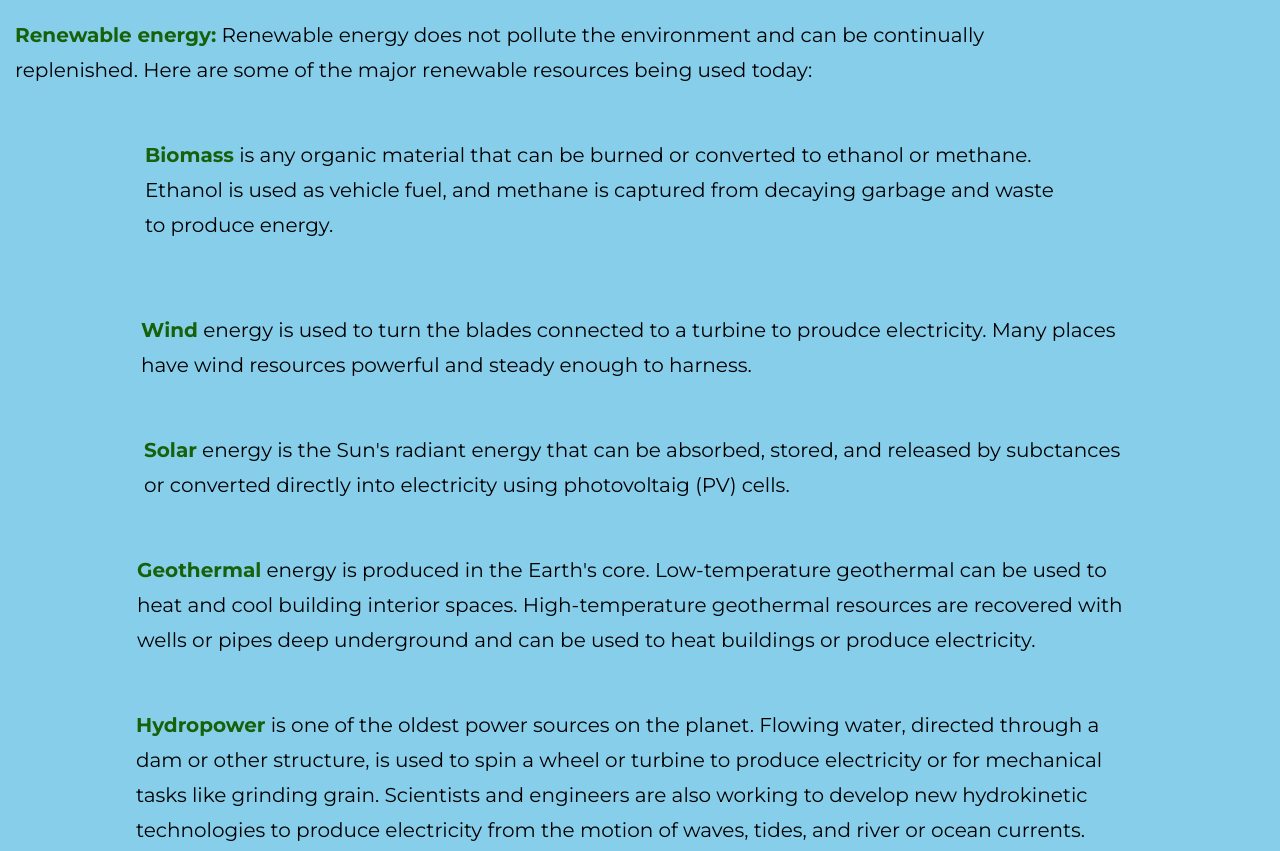
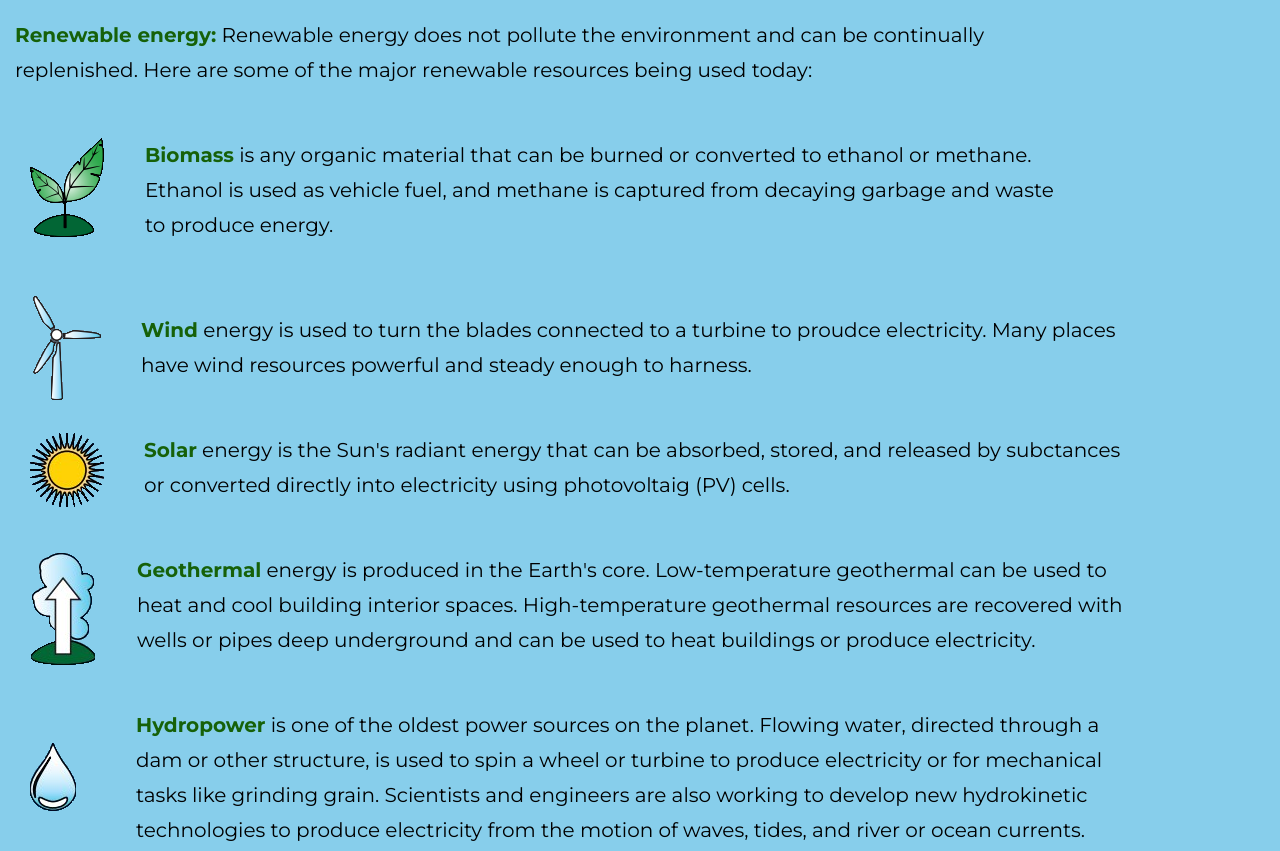
Before and after one commit to zlojKolhoznik/downtoearth, a plain HTML site: page iceland.html in a window 1280 px wide. Shown: the part 520-1371 px from the top of the page. Drawn offline with Linux system fonts and the light colour scheme; files that its build step writes are made by us from their sources.

Commit message:
Update iceland.css

```diff
--- a/iceland.css
+++ b/iceland.css
@@ -54,7 +54,7 @@ a:hover{
     margin-top: 25px;
     margin-right: 25px;
     margin-left: 30px;
-    background: url("/img/plant.png");
+    background: url("/plant.png");
 }
 .windstation{
     width: 71px;
@@ -62,7 +62,7 @@ a:hover{
     margin-top: 25px;
     margin-right: 25px;
     margin-left: 30px;
-    background: url("/img/windstation.png");
+    background: url("/windstation.png");
 }
 .sun{
     width: 74px;
@@ -70,7 +70,7 @@ a:hover{
     margin-top: 25px;
     margin-right: 25px;
     margin-left: 30px;
-    background: url("/img/sun.png");
+    background: url("/sun.png");
 }
 .geothermal{
     width: 67px;
@@ -78,7 +78,7 @@ a:hover{
     margin-top: 25px;
     margin-right: 25px;
     margin-left: 30px;
-    background: url("/img/geothermal.png");
+    background: url("/geothermal.png");
 }
 .water{
     width: 46px;
@@ -86,7 +86,7 @@ a:hover{
     margin-top: 60px;
     margin-right: 45px;
     margin-left: 30px;
-    background: url("/img/water.png");
+    background: url("/water.png");
 }
 .video{
     margin-left: 20px;
```
